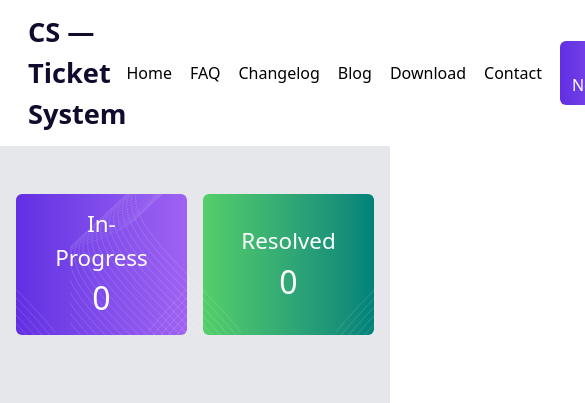
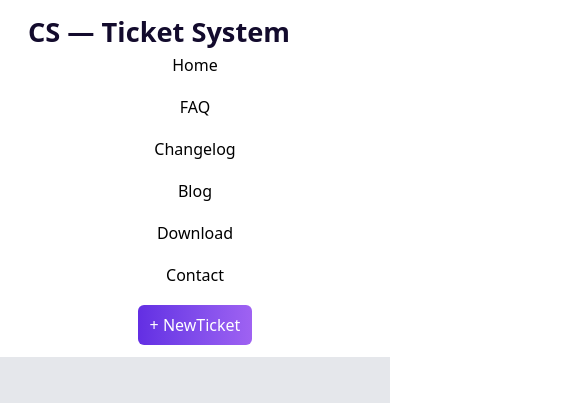
Before and after one commit to Rakibstack/PH-Web-Assignment-07, a React (Vite) app: page / in a window 390 px wide. Shown: the top 403 px of the page, 585 px wide, since content can reach past the window. Built offline with nearby package versions, Linux system fonts and the light colour scheme.

Commit message:
makr responsive card section

```diff
--- a/src/Component/Banner-section/Bannersection.jsx
+++ b/src/Component/Banner-section/Bannersection.jsx
@@ -4,7 +4,7 @@ import vector2 from '../../assets/Group 1.png'
 
 const Bannersection = () => {
     return (
-        <div className='bg-gray-200'>
+        <div className='bg-gray-200 '>
             <div className='container mx-auto px-4 py-12 '>
                 <div className='flex gap-4'>
                 <div className='flex bg-gradient-to-r from-[#632EE3] to-[#9F62F2] justify-center items-center rounded-md w-full'>
--- a/src/Component/Cardpromise/Cardpromise.jsx
+++ b/src/Component/Cardpromise/Cardpromise.jsx
@@ -8,7 +8,7 @@ const Cardpromise = ({CustomerData}) => {
 
 
     return (
-        <div className='bg-gray-200  '>
+        <div className='bg-gray-200 '>
 
         <CustomerCard Customerinfo={Customerinfo}></CustomerCard>
 
--- a/src/Component/Cardpromise/Taskstatus/Taskstatus.jsx
+++ /dev/null
@@ -1,9 +0,0 @@
-
- <div>
-
-            <div>
-
-
-            </div>
-
-        </div>
--- a/src/Component/CustomerCard/CustomerCard.jsx
+++ b/src/Component/CustomerCard/CustomerCard.jsx
@@ -10,9 +10,9 @@ const CustomerCard = ({Customerinfo}) => {
          <h2 className='col-span-2 py-4 text-2xl font-semibold text-[#34485A]'>Customer Tickets</h2>
            <h2 className='col-span-1 py-4 ml-5 text-2xl font-semibold text-[#34485A]'>Task Status</h2>
         </div>
-        <div className='grid grid-cols-3 gap-5'>
+        <div className='grid grid-cols-1 lg:grid-cols-3 gap-5'>
 
-            <div className='col-span-2 grid md:grid-cols-2 gap-4'>
+            <div className=' col-span-2 grid grid-cols-1 md:grid-cols-2 gap-4'>
                {
                 Customerinfo.map(Customer =>     <div className='w-full  bg-white p-3 rounded-xl'>
               <div className='flex justify-between py-3 '>
@@ -38,7 +38,7 @@ const CustomerCard = ({Customerinfo}) => {
             </div>
 
                 <div  className='col-span-1 p-2'>
-                    <div className='bg-white w-[360px] p-5 rounded-md'>
+                    <div className='bg-white w-full p-5 rounded-md'>
                         <h2 className='text-[#001931] font-semibold pb-3 text-[1.3rem]'>Payment Failed - Card Declined</h2>
                         <div className='text-center text-white bg-[#02A53B] w-full p-2 rounded-md'>
                             <button className='font-semibold'>Complete</button>
--- a/src/Component/Navbersection/Navber.jsx
+++ b/src/Component/Navbersection/Navber.jsx
@@ -2,19 +2,22 @@ import React from 'react';
 
 const Navber = () => {
     return (
-        <div className='container mx-auto px-4 '>
-           <div className='flex justify-between items-center p-3'>
+
+        <div className=''>
+             <div className='container mx-auto px-4 '>
+           <div className='md:flex justify-between items-center p-3'>
             <h1 className='text-[#130B2D]  font-bold text-[1.7rem]'>CS — Ticket System</h1>
-            <div className='flex items-center list-none gap-4.5 text-[#000000] '>
+            <div className='md:flex-row flex-col flex items-center list-none gap-4.5 text-[#000000] '>
                 <li><a href="#"></a>Home</li>
                 <li><a href="#"></a>FAQ</li>
                 <li><a href="#"></a>Changelog</li>
                 <li><a href="#"></a>Blog</li>
                 <li><a href="#"></a>Download</li>
                 <li><a href="#"></a>Contact</li>
-                <button className='text-[#FFFFFF] rounded-md px-3 py-2 bg-gradient-to-r from-[#632EE3] to-[#9F62F2]'>+ NewTicket</button>
+                <button className='text-[#FFFFFF] rounded-md px-3 py-2 bg-gradient-to-r from-[#632EE3] to-[#9F62F2] '>+ NewTicket</button>
             </div>
            </div>
+        </div>
         </div>
     );
 };
```
